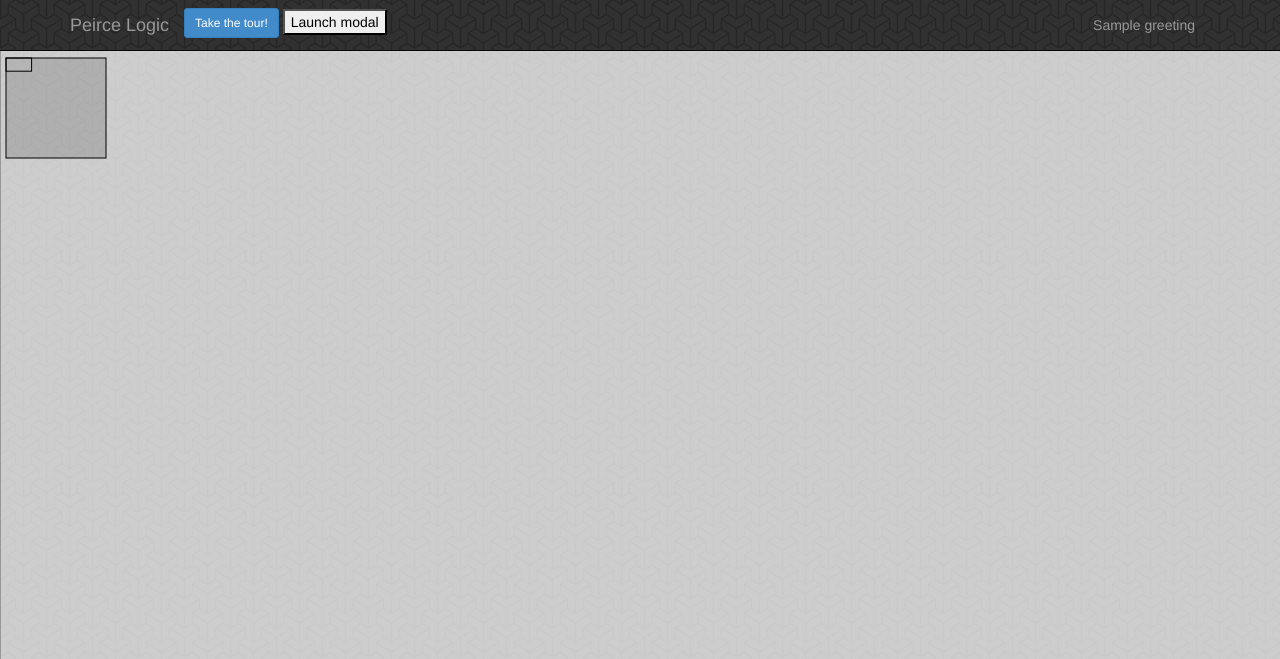
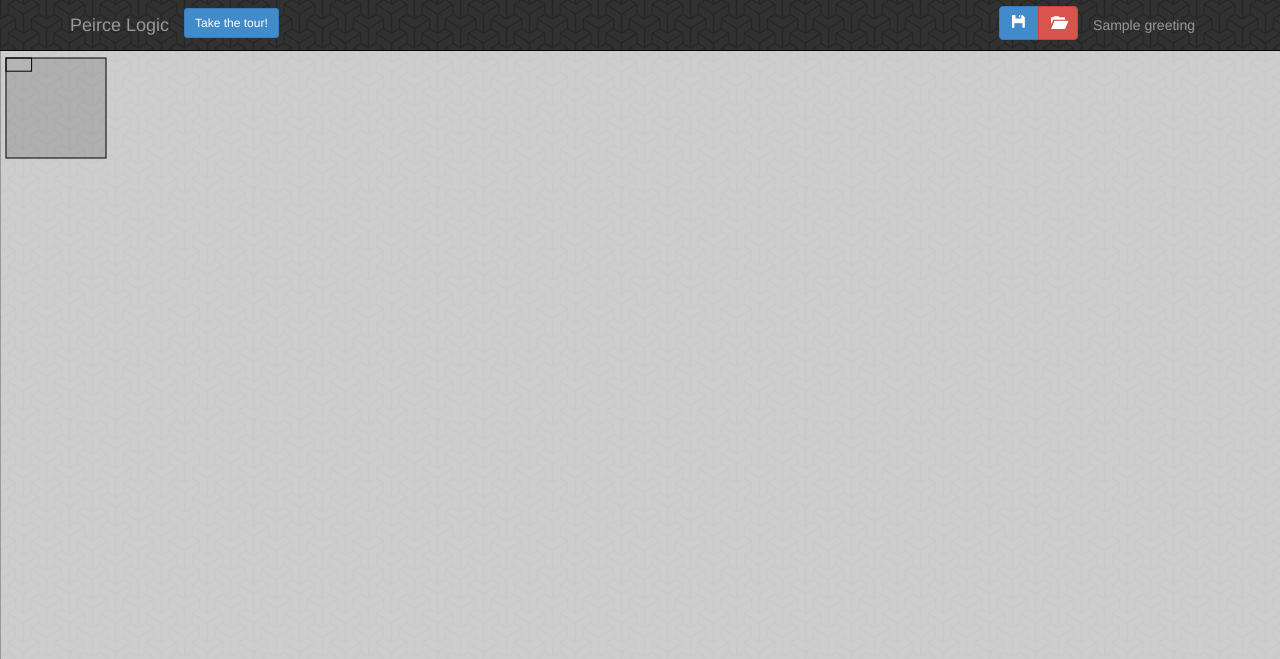
Before and after one commit to pdwood/Peirce-Logic, a Python web app: template appengine/templates/index.html in a window 1280 px wide. Shown: the top 659 px of the page. Run offline with Jinja, Linux system fonts and the light colour scheme; the template is opened without the code that fills it: most values are stand-ins (such as "Sample title", 1, 10 or a date in 2020); some libraries are stand-ins or nearby versions.

Commit message:
Moved fonts and added save/load buttons

```diff
--- a/appengine/templates/index.html
+++ b/appengine/templates/index.html
@@ -67,15 +67,20 @@
 		<div class="navbar navbar-inverse navbar-fixed-top">
 			<div class="container">
 				<a class="navbar-brand" href="#">Peirce Logic</a>
+				<button id="tourbutton" type="button" class="btn btn-primary btn-sm navbar-btn">
+					Take the tour!
+				</button>
 				<p class="navbar-text pull-right">
 					{{greeting}}
 				</p>
-                <button id="tourbutton" type="button" class="btn btn-primary btn-sm navbar-btn">
-                    Take the tour!
+				<div class="btn-group pull-right" style="margin-top:6px">
+					<button data-toggle="modal" href="#saveModal" class="btn btn-primary">
+						<span class="glyphicon glyphicon-floppy-disk"></span>
 					</button>
-		<button type="button" data-toggle="modal" data-target="#myModal">
-		  Launch modal
+					<button data-toggle="modal" href="#loadModal" class="btn btn-danger">
+						<span class="glyphicon glyphicon-folder-open"></span>
 					</button>
+				</div>
 			</div>
 		</div>
 		<div id="paper"></div>
@@ -83,15 +88,16 @@
 		<div class="col-sm-12" id="ModeLink" type="button"></div>
 		<div id="timeline"></div>
 
-	<!-- Modal -->
-	<div class="modal fade" id="myModal" tabindex="-1" role="dialog" aria-labelledby="myModalLabel" aria-hidden="true">
+		<!-- Save Modal -->
+		<div class="modal fade" id="saveModal" tabindex="-1" role="dialog" aria-labelledby="myModalLabel" aria-hidden="true">
 			<div class="modal-dialog">
 			  <div class="modal-content">
 				<div class="modal-header">
 				  <button type="button" class="close" data-dismiss="modal" aria-hidden="true">&times;</button>
-		<h4 class="modal-title">CASH RULES EVERTYHING AROUND ME C.R.E.A.M.</h4>
+				  <h4 class="modal-title">Save Proof</h4>
 				</div>
 				<div class="modal-body">
+					Are you sure you want to save your proof?
 					<p> {{big_log}} </p>
 					<form action="/sign" method="post">
 					  <textarea class="form-control" name="content" rows="3"></textarea>
@@ -99,8 +105,37 @@
 					</form>
 				</div>
 				<div class="modal-footer">
-		<button type="button" class="btn btn-default" data-dismiss="modal">Close</button>
+				  <button type="button" class="btn btn-default" data-dismiss="modal">Cancel</button>
 				  <button type="button" class="btn btn-primary">Save changes</button>
+				</div>
+			  </div><!-- /.modal-content -->
+			</div><!-- /.modal-dialog -->
+		</div><!-- /.modal -->
+
+		<!-- Load Modal -->
+		<div class="modal fade" id="loadModal" tabindex="-1" role="dialog" aria-labelledby="myModalLabel" aria-hidden="true">
+			<div class="modal-dialog">
+			  <div class="modal-content">
+				<div class="modal-header">
+				  <button type="button" class="close" data-dismiss="modal" aria-hidden="true">&times;</button>
+				  <h4 class="modal-title">Load Proof</h4>
+				</div>
+				<div class="modal-body">
+						Select the file you would like to open:
+						<br>
+					<select size="5" style="width:75%">
+						<option value="o1">sample1</option>
+						<option value="o2">sample2</option>
+						<option value="o3">sample3</option>
+						<option value="o4">sample4</option>
+						<option value="o5">sample5</option>
+						<option value="o6">sample6</option>
+						<option value="o7">sample7</option>
+					</select>
+				</div>
+				<div class="modal-footer">
+				  <button type="button" class="btn btn-default" data-dismiss="modal">Cancel</button>
+				  <button type="button" class="btn btn-primary">Open</button>
 				</div>
 			  </div><!-- /.modal-content -->
 			</div><!-- /.modal-dialog -->
```
Also changed, not shown: appengine/fonts/glyphicons-halflings-regular.ttf (renamed from appengine/js/libs/bootstrap/fonts/glyphicons-halflings-regular.ttf), appengine/fonts/glyphicons-halflings-regular.woff (renamed from appengine/js/libs/bootstrap/fonts/glyphicons-halflings-regular.woff), 4 other files. Lines whose indentation alone changed are shown as unchanged.
